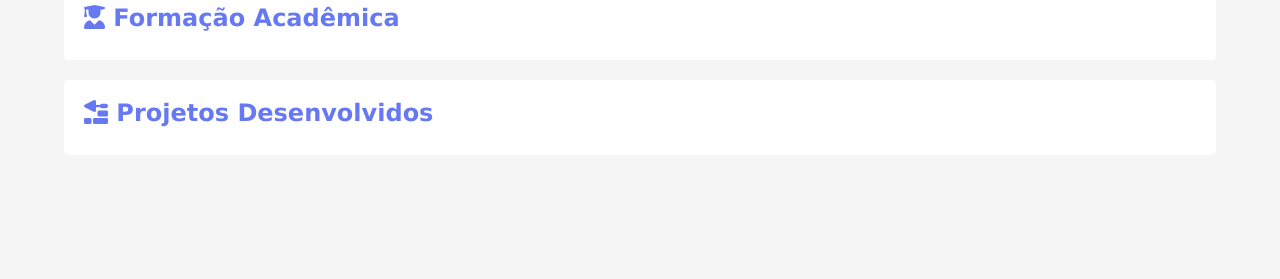
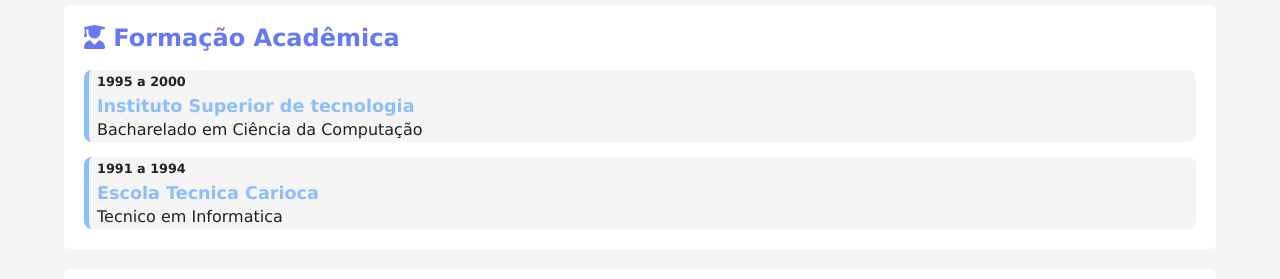
Before and after one commit to Anthony-Albuquerque405/portfolio, a plain HTML site: page index.html in a window 1280 px wide. Shown: the part 1594-1873 px from the top of the page. Before the commit the page ends 1749 px from the top, so only its background shows below. Drawn offline with Linux system fonts and the light colour scheme.

Commit message:
aria de formações

```diff
--- a/estilos/style.css
+++ b/estilos/style.css
@@ -18,7 +18,7 @@
   --texto: #222222;
   --texto-inverso: #ffffff;
   --destaque: #1935eca9;
-  --destaque-inverso: #a5ceff;
+  --destaque-inverso: #8cbefb;
   --fundo-card: #ffffff;
 }
 body {
@@ -109,7 +109,7 @@ article {
 }
 article h2 {
   color: var(--destaque);
-  margin-bottom: 10px;
+  margin-bottom: 20px;
 }
 article#video .video-conteiner {
   position: relative;
@@ -156,6 +156,33 @@ article#video .video-conteiner {
   border-radius: 4px;
 }
 
+#formacao-conteiner {
+  display: flex;
+  flex-direction: column-reverse;
+  gap: 15px;
+}
+#formacao-conteiner .curso {
+  background-color: var(--fundo-principal);
+  border-radius: 8px;
+  border-left: 5px solid var(--destaque-inverso);
+  padding-left: 8px;
+  transition: border-left-width 0.5s, border-color 0.5s;
+}
+#formacao-conteiner .curso:hover {
+  border-left-width: 15px;
+  border-color: var(--destaque);
+  cursor: pointer;
+}
+#formacao-conteiner .periodo {
+  font-size: 0.8em;
+  font-weight: bold;
+  color: var(--texto);
+}
+#formacao-conteiner .instituicao {
+  color: var(--destaque-inverso);
+  font-size: 1.1em;
+}
+
 @media screen and (min-width: 768px) {
   #skills-conteiner {
     grid-template-columns: 1fr 1fr;
--- a/index.html
+++ b/index.html
@@ -177,6 +177,20 @@
         <!-- Habilidades e competências -->
         <article id="formacao">
           <h2><i class="fa-solid fa-user-graduate"></i> Formação Acadêmica</h2>
+
+          <div id="formacao-conteiner">
+            <div class="curso">
+              <p class="periodo">1991 a 1994</p>
+              <h3 class="instituicao">Escola Tecnica Carioca</h3>
+              <p class="titulacao">Tecnico em Informatica</p>
+            </div>
+
+            <div class="curso">
+              <p class="periodo">1995 a 2000</p>
+              <h3 class="instituicao">Instituto Superior de tecnologia</h3>
+              <p class="titulacao">Bacharelado em Ciência da Computação</p>
+            </div>
+          </div>
         </article>
         <!-- Formação acadêmica -->
         <article id="projetos">
```
